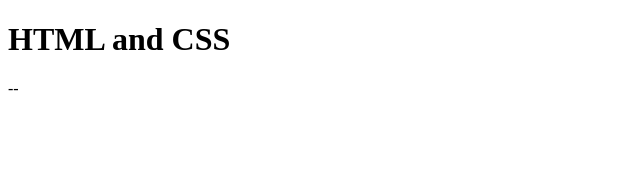
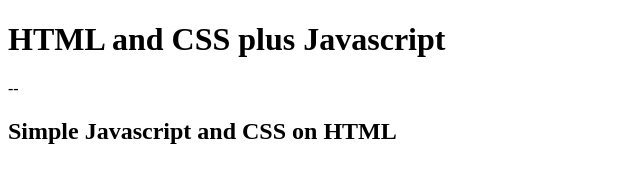
Before and after one commit to ScientistOfInformation/ScientistOfInformation.github.io, a plain HTML site: page htmlandcss.html in a window 1280 px wide. Shown: the whole page, without its empty margins (0-640 px from the left). Drawn offline with Linux system fonts and the light colour scheme.

Commit message:
Modified html and css page

```diff
--- a/htmlandcss.html
+++ b/htmlandcss.html
@@ -5,8 +5,9 @@
     <meta charset="UTF-8">
 </head>
 <body>
-    <h1>HTML and CSS</h1>
+    <h1>HTML and CSS plus Javascript</h1>
     <p> --
     </p>
+    <h2>Simple Javascript and CSS on HTML</h2>
 </body>
 </html>
```
